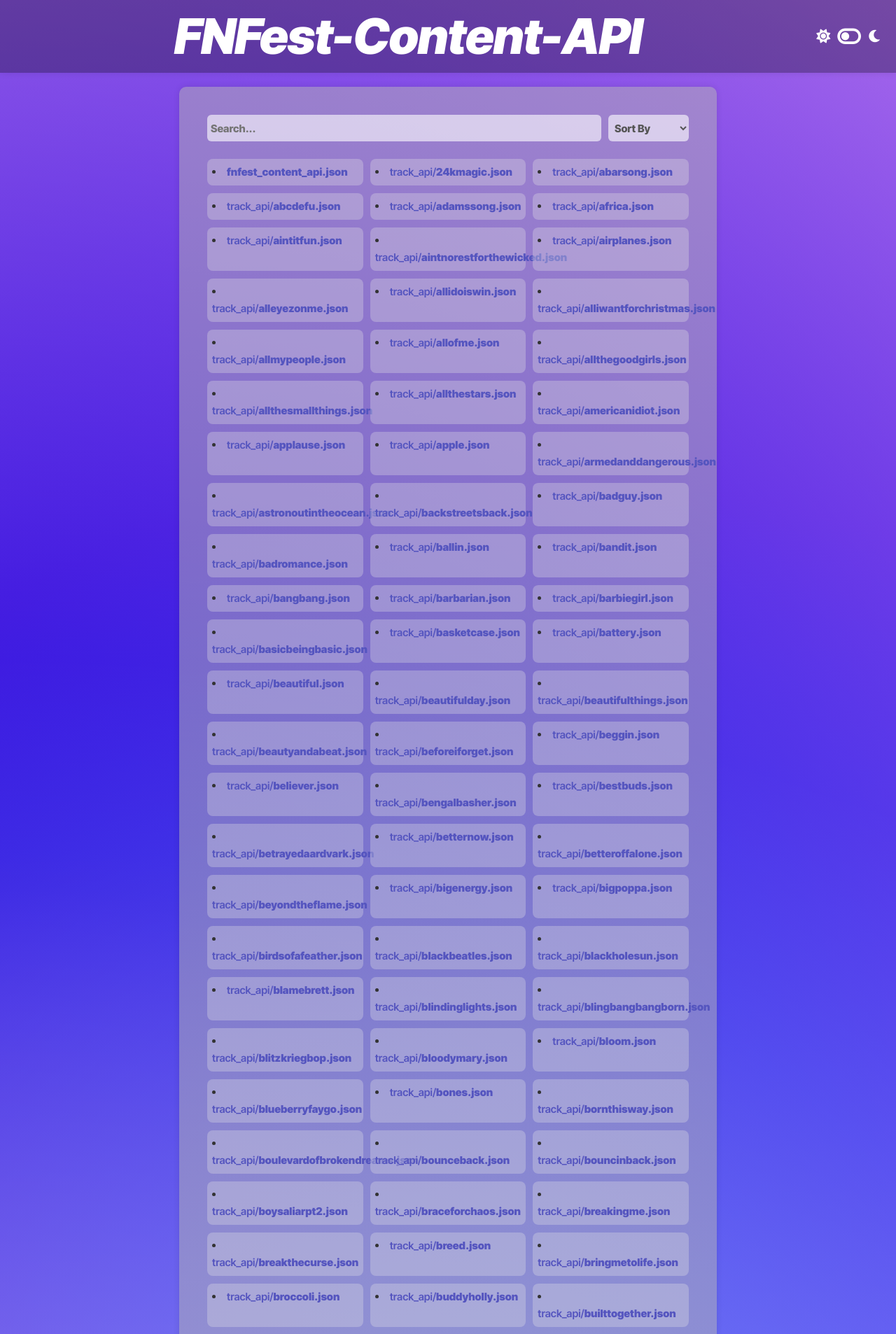
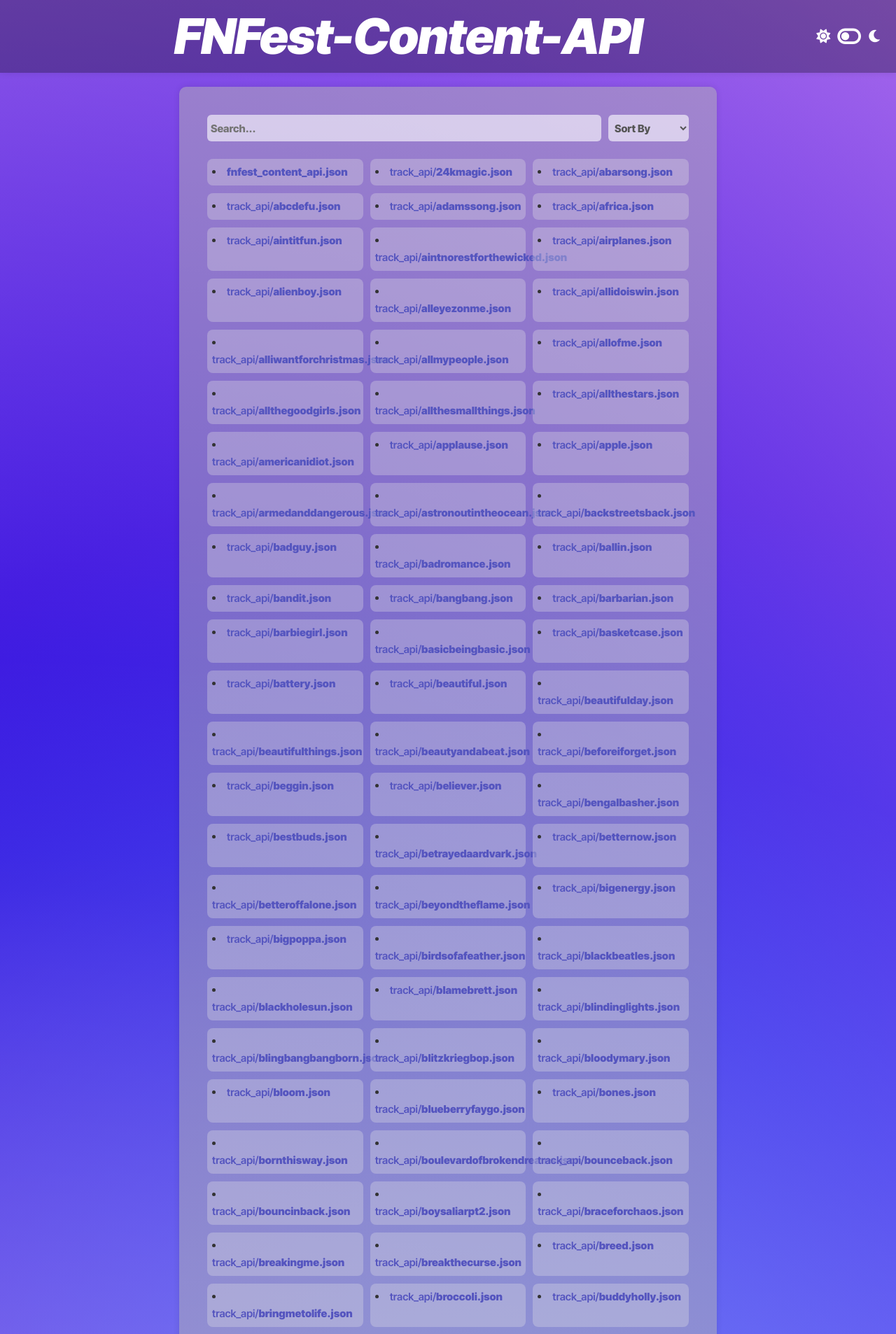
Before and after one commit to LeviSnoot/FNFest-Content-API, a Jekyll site: the page built from index.md, in a window 1280 px wide. Shown: the top 1906 px of the page at 70% size. Built offline with Jekyll 4.4.1, drawn with Linux system fonts in a browser that asks for light colours; some of the changed text lies outside the part shown.

Commit message:
Update files.yml

```diff
--- a/_data/files.yml
+++ b/_data/files.yml
@@ -16,6 +16,8 @@
   url: api/track_api/aintnorestforthewicked.json
 - name: track_api/airplanes.json
   url: api/track_api/airplanes.json
+- name: track_api/alienboy.json
+  url: api/track_api/alienboy.json
 - name: track_api/alleyezonme.json
   url: api/track_api/alleyezonme.json
 - name: track_api/allidoiswin.json
@@ -716,6 +718,8 @@
   url: api/track_api/stargazing.json
 - name: track_api/starships.json
   url: api/track_api/starships.json
+- name: track_api/stayalta.json
+  url: api/track_api/stayalta.json
 - name: track_api/stickseason.json
   url: api/track_api/stickseason.json
 - name: track_api/stillintoyou.json
```
